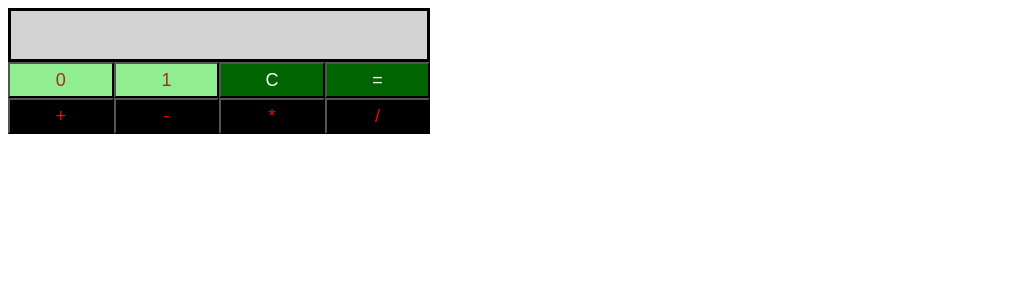
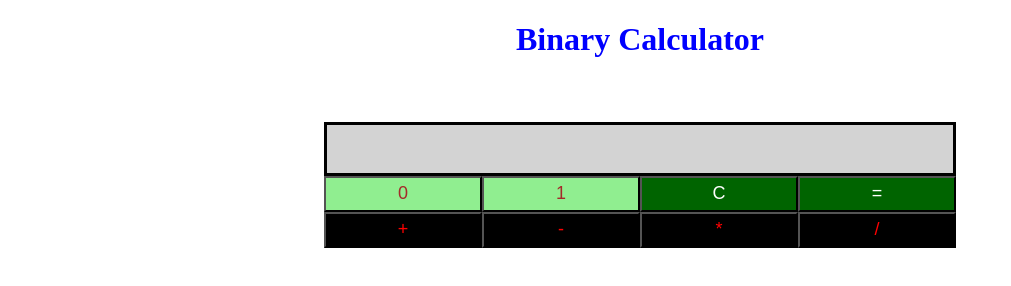
Before and after one commit to rahulparshi/Binary-Calculator, a plain HTML site: page index.html in a window 1280 px wide. Shown: the whole page, without its empty margins (0-1011 px from the left). Drawn offline with Linux system fonts and the light colour scheme.

Commit message:
disabled operators after clicking on one oeprator and added styles

```diff
--- a/css/binaryCalculator.css
+++ b/css/binaryCalculator.css
@@ -1,5 +1,11 @@
-body {
-  width: 33%;
+#container {
+  width: 50%;
+  margin: 5% 25%;
+}
+
+h1 {
+  text-align: center;
+  color: blue;
 }
 
 #res {
--- a/index.html
+++ b/index.html
@@ -25,17 +25,20 @@
     <link rel="manifest" href="favicon/site.webmanifest" />
   </head>
   <body>
-    <div id="res"></div>
+    <h1>Binary Calculator</h1>
+    <div id="container">
+      <div id="res" align="center"></div>
 
-    <div id="btns">
-      <button class="btn" id="btn0">0</button>
-      <button class="btn" id="btn1">1</button>
-      <button class="btn" id="btnClr">C</button>
-      <button class="btn" id="btnEql">=</button>
-      <button class="btn" id="btnSum">+</button>
-      <button class="btn" id="btnSub">-</button>
-      <button class="btn" id="btnMul">*</button>
-      <button class="btn" id="btnDiv">/</button>
+      <div id="btns">
+        <button class="btn" id="btn0">0</button>
+        <button class="btn" id="btn1">1</button>
+        <button class="btn" id="btnClr">C</button>
+        <button class="btn" id="btnEql">=</button>
+        <button class="btn operator" id="btnSum">+</button>
+        <button class="btn operator" id="btnSub">-</button>
+        <button class="btn operator" id="btnMul">*</button>
+        <button class="btn operator" id="btnDiv">/</button>
+      </div>
     </div>
     <script src="js/binaryCalculator.js" type="text/javascript"></script>
   </body>
--- a/js/binaryCalculator.js
+++ b/js/binaryCalculator.js
@@ -31,11 +31,17 @@ btns.addEventListener("click", function(e) {
   if (char === "C") {
     res.innerHTML = "";
     operator = null;
+    document.querySelectorAll(".operator").forEach(btn => {
+      btn.disabled = false;
+    });
   } else if (char === "=") {
     res.innerHTML = calculate(res.innerHTML);
   } else {
     if (operators.includes(char)) {
       operator = char;
+      document.querySelectorAll(".operator").forEach(btn => {
+        btn.disabled = true;
+      });
     }
     res.innerHTML += char;
   }
```
